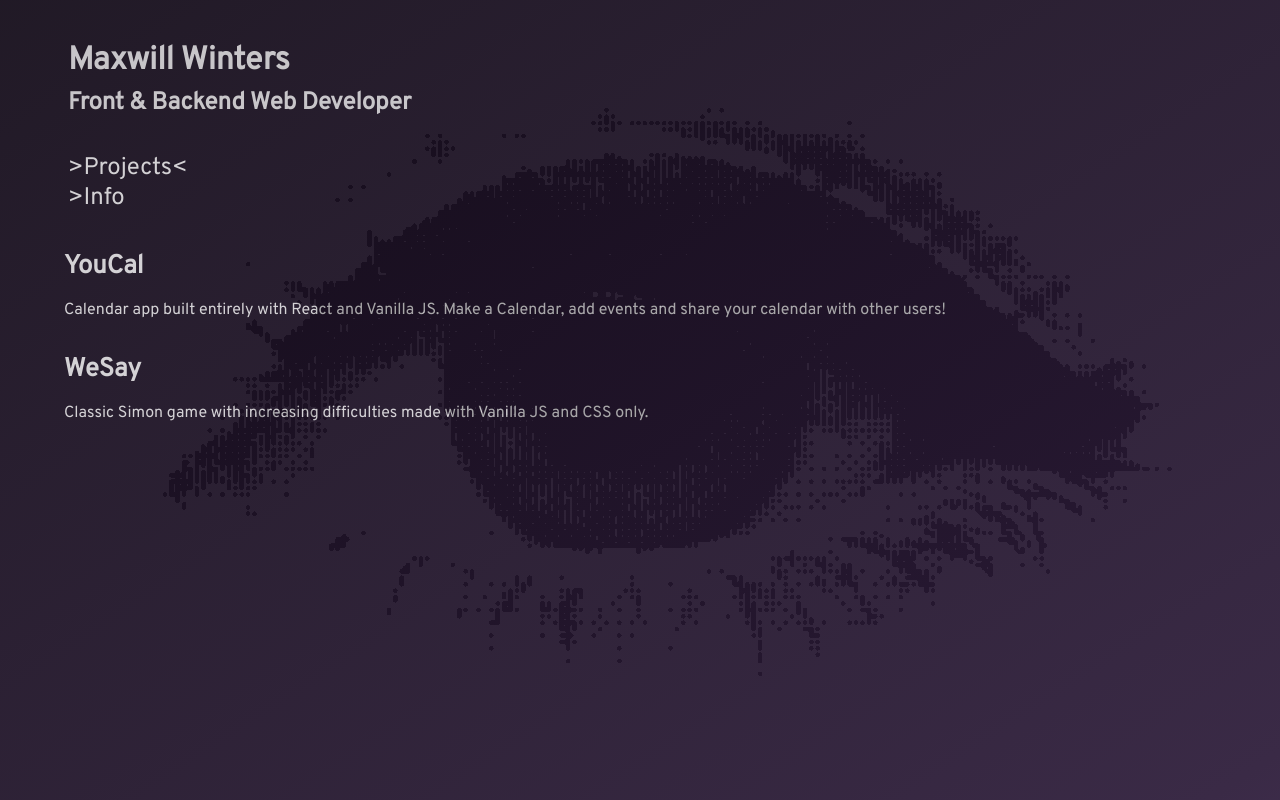
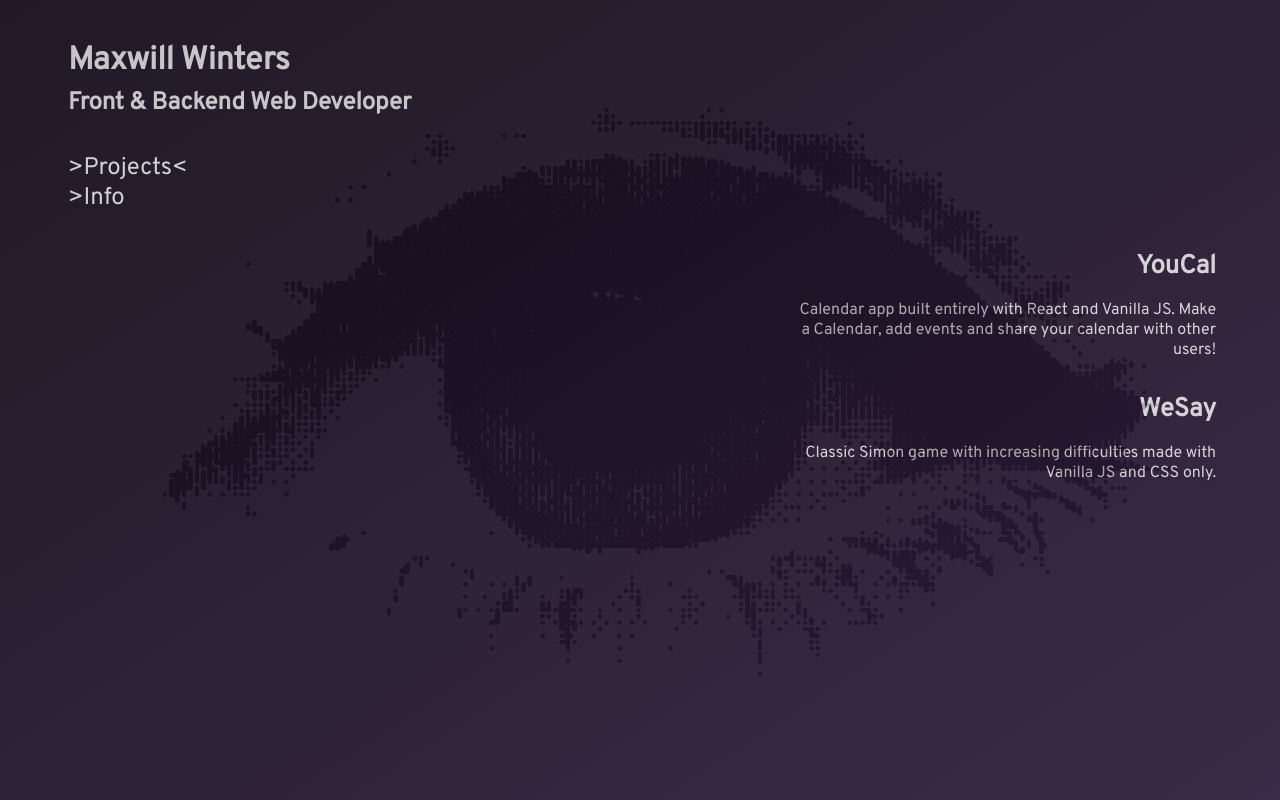
Before and after one commit to Aphenphos/portfolio, a React (Create React App) app: page /projects in a window 1280 px wide. Built offline with nearby package versions, Linux system fonts and the light colour scheme.

Commit message:
styling changes

```diff
--- a/public/index.html
+++ b/public/index.html
@@ -7,7 +7,7 @@
     <meta name="theme-color" content="#000000" />
     <meta
       name="description"
-      content="Web site created using create-react-app"
+      content="Developer from New York"
     />
     <link rel="apple-touch-icon" href="%PUBLIC_URL%/logo192.png" />
     <!--
@@ -24,7 +24,7 @@
       work correctly both with client-side routing and a non-root public URL.
       Learn how to configure a non-root public URL by running `npm run build`.
     -->
-    <title>React App</title>
+    <title>Maxwill Winters</title>
   </head>
   <body>
     <noscript>You need to enable JavaScript to run this app.</noscript>
--- a/src/Projects/Projects.sass
+++ b/src/Projects/Projects.sass
@@ -1,3 +1,6 @@
 #projects-container
     overflow: hidden
-    max-height: 100vh
+    max-height: 100%
+    display: grid
+    align-items: right
+    justify-content: right
--- a/src/components/Project/Project.sass
+++ b/src/components/Project/Project.sass
@@ -1,16 +1,24 @@
 @keyframes slideInLeft
     0%
-        transform: translateX(-100%)
+        transform: translateX(-15%)
         opacity: 0
     100%
         transform: translateX(0)
 .project-container
-    animation: 2s ease-out 0s 1 slideInLeft
+    float: right
+    max-width: 33vw
+    animation: 1.5s ease-out 0s 1 slideInLeft
     display: flex
+    flex-direction: column
+    align-items: right
+    justify-content: right
+    text-align: right
     padding-left: 4rem
     padding-right: 4rem
     font-size: .8rem
     overflow-wrap: break-word
+    h1
+        text-align: right
     p
         font-size: 1rem
     a
```
Also changed, not shown: public/logo192.png (deleted), public/logo512.png (deleted), src/App.sass (line endings or trailing spaces).
